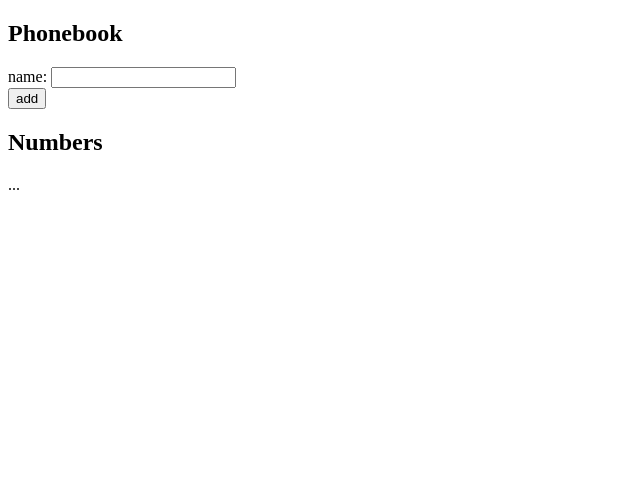
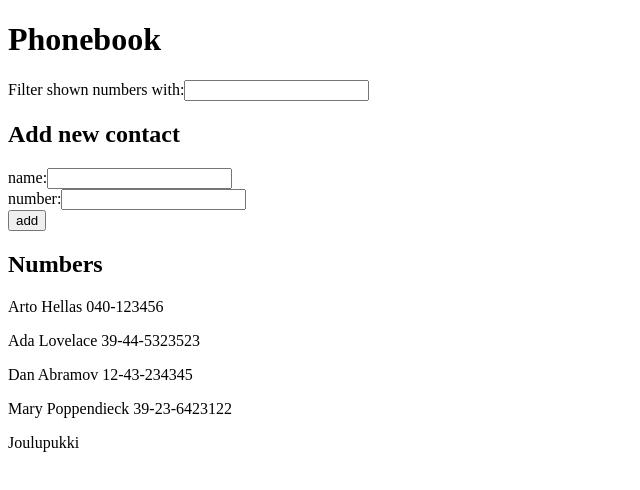
Before and after one commit to kuosaton/fullstackcourse, a React (Vite) app in the folder part2/puhelinluettelo/: page / in a window 1280 px wide. Shown: the top 490 px of the page, without its empty margins (0-640 px from the left). Built offline with nearby package versions, Linux system fonts and the light colour scheme.

Commit message:
2.9 puhelinluettelo step4

```diff
--- a/part2/puhelinluettelo/src/App.jsx
+++ b/part2/puhelinluettelo/src/App.jsx
@@ -1,27 +1,92 @@
 import { useState } from 'react'
+
+const Person = ({ name, number }) => {
+  return (
+    <p>{name} {number}</p>
+  )
+}
 
 const App = () => {
   const [persons, setPersons] = useState([
-    { name: 'Arto Hellas' }
+    { name: 'Arto Hellas', number: '040-123456' },
+    { name: 'Ada Lovelace', number: '39-44-5323523' },
+    { name: 'Dan Abramov', number: '12-43-234345' },
+    { name: 'Mary Poppendieck', number: '39-23-6423122' },
+    { name: 'Joulupukki', number: ''},
   ])
+
   const [newName, setNewName] = useState('')
+  const [newNumber, setNewNumber] = useState('')
+  const [filterKeyword, setKeyword] = useState('')
+
+  const handleNewName = (event) => {
+    setNewName(event.target.value)
+  }
+
+  const handleNewNumber = (event) => {
+    setNewNumber(event.target.value)
+  }
+
+  const handleFilterKeyword = (event) => {
+    setKeyword(event.target.value)
+  }
+
+  const personsToShow = persons.filter(person =>
+    person.name.toLowerCase().includes(filterKeyword.toLowerCase()) ||
+    person.number.includes(filterKeyword)
+  )
+
+  const addPerson = (event) => {
+    event.preventDefault()
+
+    const personObject = {
+      name: newName,
+      number: newNumber,
+    }
+
+    if (persons.some((person) => person.name === newName)) {
+      alert(`${newName} is already added to phonebook`)
+      setNewName('')
+      setNewNumber('')
+    } else {
+      setPersons(persons.concat(personObject))
+      setNewName('')
+      setNewNumber('')
+    }
+  }
+
 
   return (
     <div>
-      <h2>Phonebook</h2>
-      <form>
-        <div>
-          name: <input />
-        </div>
-        <div>
+      <h1>Phonebook</h1>
+      <div>Filter shown numbers with:
+        <input
+          value={filterKeyword}
+          onChange={handleFilterKeyword}
+        />
+      </div>
+      <h2>Add new contact</h2>
+      <form onSubmit={addPerson}>
+          <div>name:
+          <input
+            value={newName}
+            onChange={handleNewName}
+          />
+          </div>
+          <div>number:
+          <input
+            value={newNumber}
+            onChange={handleNewNumber}
+          />
+          </div>
           <button type="submit">add</button>
-        </div>
       </form>
       <h2>Numbers</h2>
-      ...
+      {personsToShow.map(person =>
+        <Person key={person.name} name={person.name} number={person.number} />
+      )}
     </div>
   )
-
 }
 
 export default App
```
